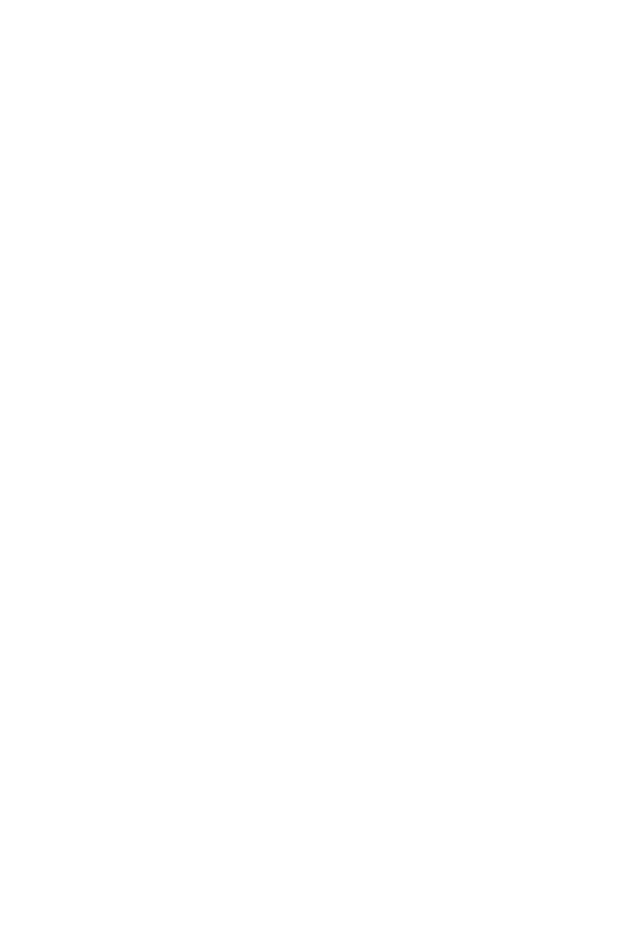
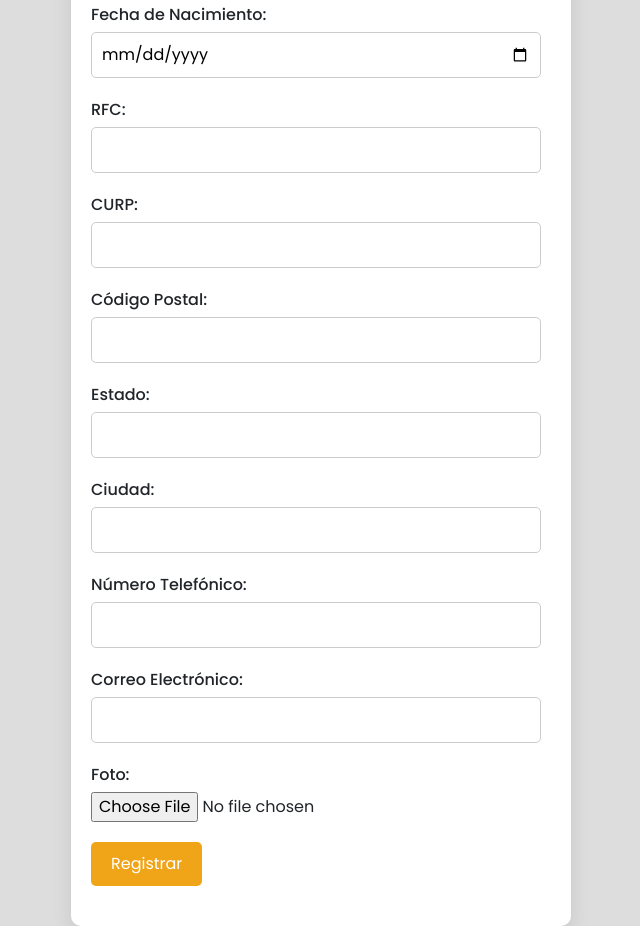
Before and after one commit to Taxi-Manager/WEB-Taxi-Manager-ITQ2024, an Angular app in the folder Taxi-Manager/: page / in a window 1280 px wide. Shown: the part 180-1106 px from the top of the page, without its empty margins (319-959 px from the left). Before the commit the page ends 800 px from the top, so only its background shows below. Built offline with nearby package versions, Linux system fonts and the light colour scheme.

Commit message:
modifique el crear conductor y cree el componente para la api
pero falta que jale la api

```diff
--- a/Taxi-Manager/src/app/app.component.html
+++ b/Taxi-Manager/src/app/app.component.html
@@ -1 +1 @@
-<app-edit-delete-update></app-edit-delete-update>
+<app-crear-conductor></app-crear-conductor>
--- a/Taxi-Manager/src/app/compGestionConductores/crear-conductor/crear-conductor.component.css
+++ b/Taxi-Manager/src/app/compGestionConductores/crear-conductor/crear-conductor.component.css
@@ -1,64 +1,95 @@
-body {
-    font-family: Arial, sans-serif;
+@import url('https://fonts.googleapis.com/css?family=Poppins:400,500,600,700&display=swap');
+
+* {
     margin: 0;
     padding: 0;
+    box-sizing: border-box;
+    font-family: 'Poppins', sans-serif;
 }
 
-header {
-    background-color: #FDF200; /* Amarillo taxi */
-    color: #000; /* Texto negro */
-    padding: 10px;
-    text-align: center;
+html,
+body {
+    display: grid;
+    height: 100%;
+    width: 100%;
+    place-items: center;
+    background: #ddd;
 }
 
-main {
-    padding: 20px;
-}
-
-h1, h2 {
-    margin-bottom: 10px;
+h1 {
     text-align: center;
+    margin-bottom: 20px;
 }
 
 form {
-    display: flex;
-    flex-direction: column;
-    max-width: 400px;
-    margin: 0 auto;
+    max-width: 500px;
+    width: 100%;
+    padding: 20px;
+    background: #fff;
+    border-radius: 10px;
+    box-shadow: 0 10px 20px rgba(0, 0, 0, 0.1);
+}
+
+form div {
+    margin-bottom: 20px;
 }
 
 label {
+    display: block;
     margin-bottom: 5px;
+    font-weight: 500;
 }
 
 input[type="text"],
 input[type="date"],
-select,
-button {
-    margin-bottom: 15px;
-    padding: 8px;
-    border: 1px solid #333; /* Borde negro */
-    border-radius: 4px;
+input[type="tel"],
+input[type="email"] {
+    width: calc(100% - 10px);
+    padding: 10px;
+    font-size: 16px;
+    border: 1px solid #ccc;
+    border-radius: 5px;
+    transition: border-color 0.3s ease;
 }
 
-button {
-    background-color: #333; /* Fondo negro */
-    color: #FDF200; /* Texto amarillo */
-    border: none;
-    cursor: pointer;
+input[type="text"]:focus,
+input[type="date"]:focus,
+input[type="tel"]:focus,
+input[type="email"]:focus {
+    border-color: #FCB240;
+    outline: none;
 }
 
-button:hover {
-    background-color: #000; /* Fondo negro */
-    color: #FDF200; /* Texto amarillo */
+button[type="button"],
+button[type="submit"] {
+    padding: 10px 20px;
+    font-size: 16px;
+    color: #fff;
+    background: #f0a418;
+    border: none;
+    border-radius: 5px;
+    cursor: pointer;
+    transition: background 0.3s ease;
 }
 
-footer {
-    background-color: #FDF200; /* Amarillo taxi */
-    color: #000; /* Texto negro */
+button[type="button"]:hover,
+button[type="submit"]:hover {
+    background: #facb4b;
+}
+
+.btn-container {
     text-align: center;
-    padding: 10px;
-    position: fixed;
-    bottom: 0;
+}
+
+.btn-container .btn {
+    display: inline-block;
+    margin-top: 20px;
+}
+
+.btn-container .btn input[type="submit"] {
+    display: none;
+}
+
+.btn-container .btn button[type="submit"] {
     width: 100%;
 }
--- a/Taxi-Manager/src/app/compGestionConductores/crear-conductor/crear-conductor.component.html
+++ b/Taxi-Manager/src/app/compGestionConductores/crear-conductor/crear-conductor.component.html
@@ -27,7 +27,7 @@
         <div>
             <label for="codigoPostal">Código Postal:</label>
             <input type="text" id="codigoPostal" name="codigoPostal" required>
-            <button type="button" onclick="consultarCodigoPostal()">Consultar</button>
+            <!--button type="button" onclick="consultarCodigoPostal()">Consultar</button-->
         </div>
         <div>
             <label for="estado">Estado:</label>
@@ -40,14 +40,18 @@
         <div>
             <label for="telefono">Número Telefónico:</label>
             <input type="tel" id="telefono" name="telefono" required>
-            <button type="button" onclick="verificarNumero()">Verificar</button>
+            <!--button type="button" onclick="verificarNumero()">Verificar</button-->
         </div>
         <div>
             <label for="correo">Correo Electrónico:</label>
             <input type="email" id="correo" name="correo" required>
         </div>
         <div>
-            <button type="submit">Registrarse</button>
+            <label for="foto">Foto:</label>
+            <input type="file" id="foto" name="foto" accept="image/*" required>
+        </div>
+        <div>
+            <button type="submit">Registrar</button>
         </div>
     </form>
 
```
Also changed, not shown: Taxi-Manager/src/app/api/curp.service.ts (added, +17 -0 lines), 1 other file (tests, documents, lock files or other folders).
